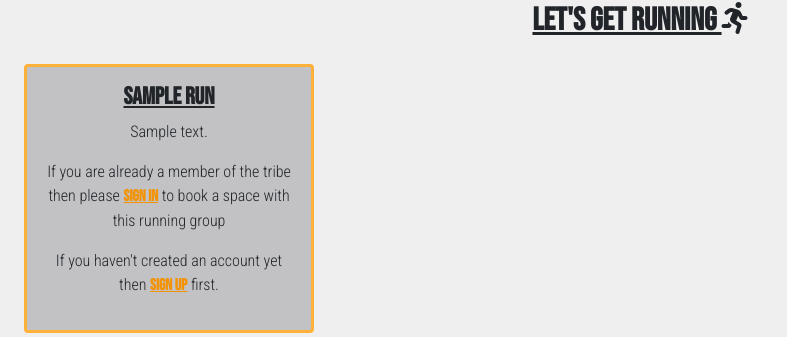
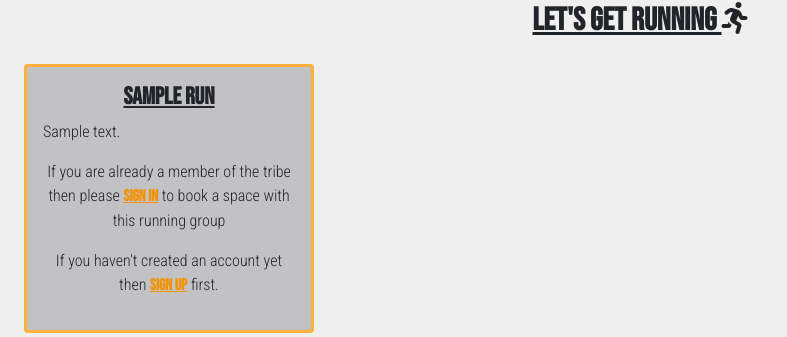
Before and after one commit to Chris-Tollan/run-tribe, a Django app: page /runs/ in a window 1280 px wide. Shown: the part 700-1037 px from the top of the page, without its empty margins (0-787 px from the left). Run offline with Django 5.2, Linux system fonts and the light colour scheme; tables that the repository leaves empty hold one stand-in row (values such as "Sample post").

Commit message:
add safe tags to runs.html

```diff
--- a/runs/templates/runs/runs.html
+++ b/runs/templates/runs/runs.html
@@ -13,8 +13,8 @@
           <div class="col-md-3">
             <div class="card mb-2">
               <div class="card-body">
-                <h4 class="title-text">{{ run.title }}</h4>
-                <p>{{ run.excerpt }}</p>
+                <h4 class="title-text">{{ run.title | safe }}</h4>
+                <p class="text-start">{{ run.excerpt | safe }}</p>
                 {% if user.is_authenticated %}
                 <a href="{% url 'run_detail' run.slug %}" class="btn btn-book"
                   >More Information</a
--- a/runtribe/settings.py
+++ b/runtribe/settings.py
@@ -27,7 +27,7 @@ TEMPLATES_DIR = os.path.join(BASE_DIR, 'templates')
 SECRET_KEY = os.environ.get("SECRET_KEY")
 
 # SECURITY WARNING: don't run with debug turned on in production!
-DEBUG = False
+DEBUG = True
 
 ALLOWED_HOSTS = [
     '8000-chris-tollan-run-tribe-ghcxevdx0p.us2.codeanyapp.com',
```
